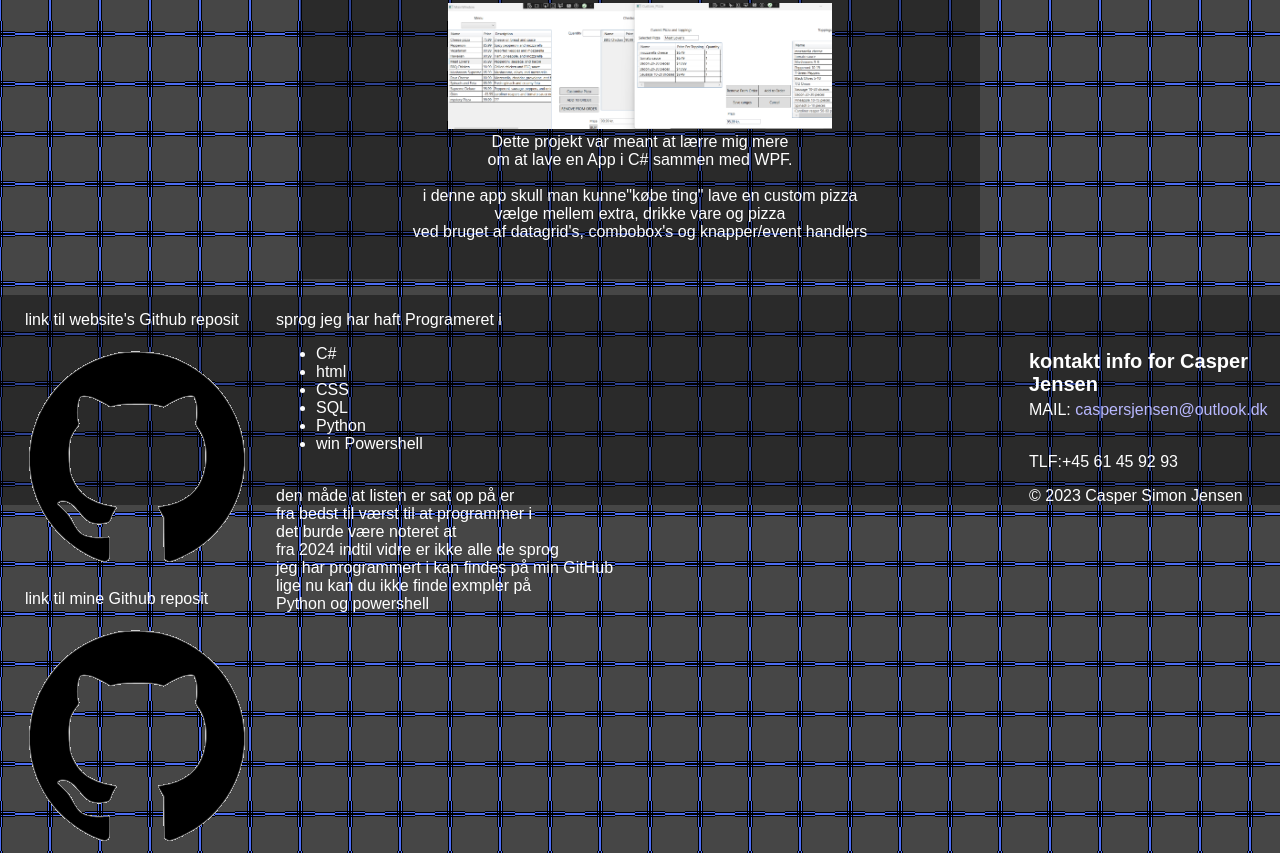
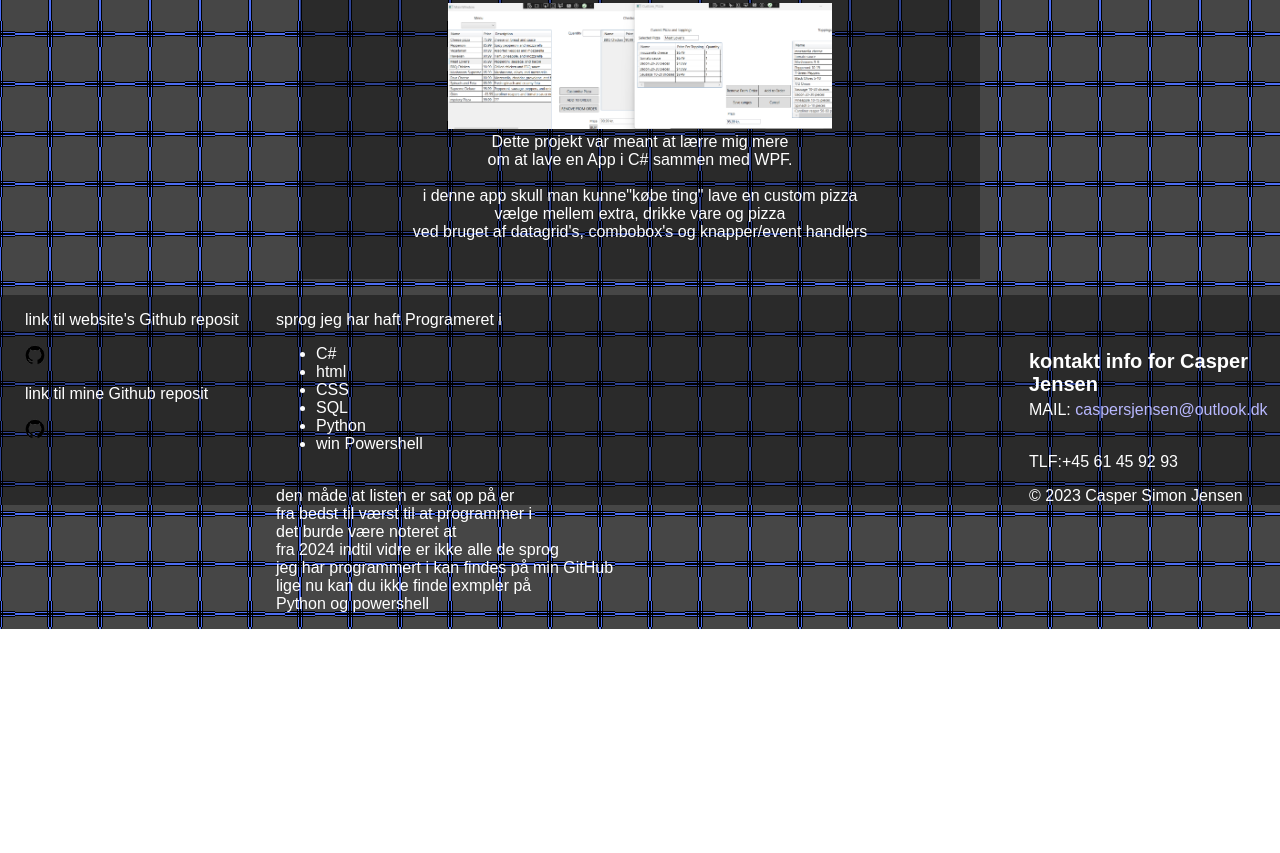
Before and after one commit to RLGPH/my-first-static-web-app, a website: page src/index.html in a window 1280 px wide. Shown: the part 1636-2489 px from the top of the page. After the commit the page ends 2265 px from the top, so only its background shows below. Drawn offline with Linux system fonts and the light colour scheme.

Commit message:
trying if this is a fix to the size problem

```diff
--- a/src/index.html
+++ b/src/index.html
@@ -84,13 +84,13 @@
 
       <!--image with a link to the repo of website-->
       <a href="https://github.com/RLGPH/my-first-static-web-app" target="_blank">
-        <img src="images/GitHub.png">
+        <img src="images/GitHub.png" style="height: 8%;width: 8%;">
       </a>
 <!--style="height: 8%;width: 8%;-->
       <p>link til mine Github reposit</p>
       <!--link to my repo library-->
       <a href="https://github.com/RLGPH?tab=repositories" target="_blank">
-        <img src="images/GitHub.png">
+        <img src="images/GitHub.png" style="height: 8%;width: 8%;">
       </a>
     </imagelinks>
 
@@ -132,8 +132,10 @@
       </p>
     </kontaktinfo>
     <!--in my eyes a bit of text thats only there to be there the copy part of it will desplay a countries copyright emblem-->
-    <p><!--style="margin-top:70px;"-->
-       &copy; 2023 Casper Simon Jensen
-    </p>
+    <div>
+      <p><!--style="margin-top:70px;"-->
+         &copy; 2023 Casper Simon Jensen
+      </p>
+    </div>
   </footer>
 </html>
```
